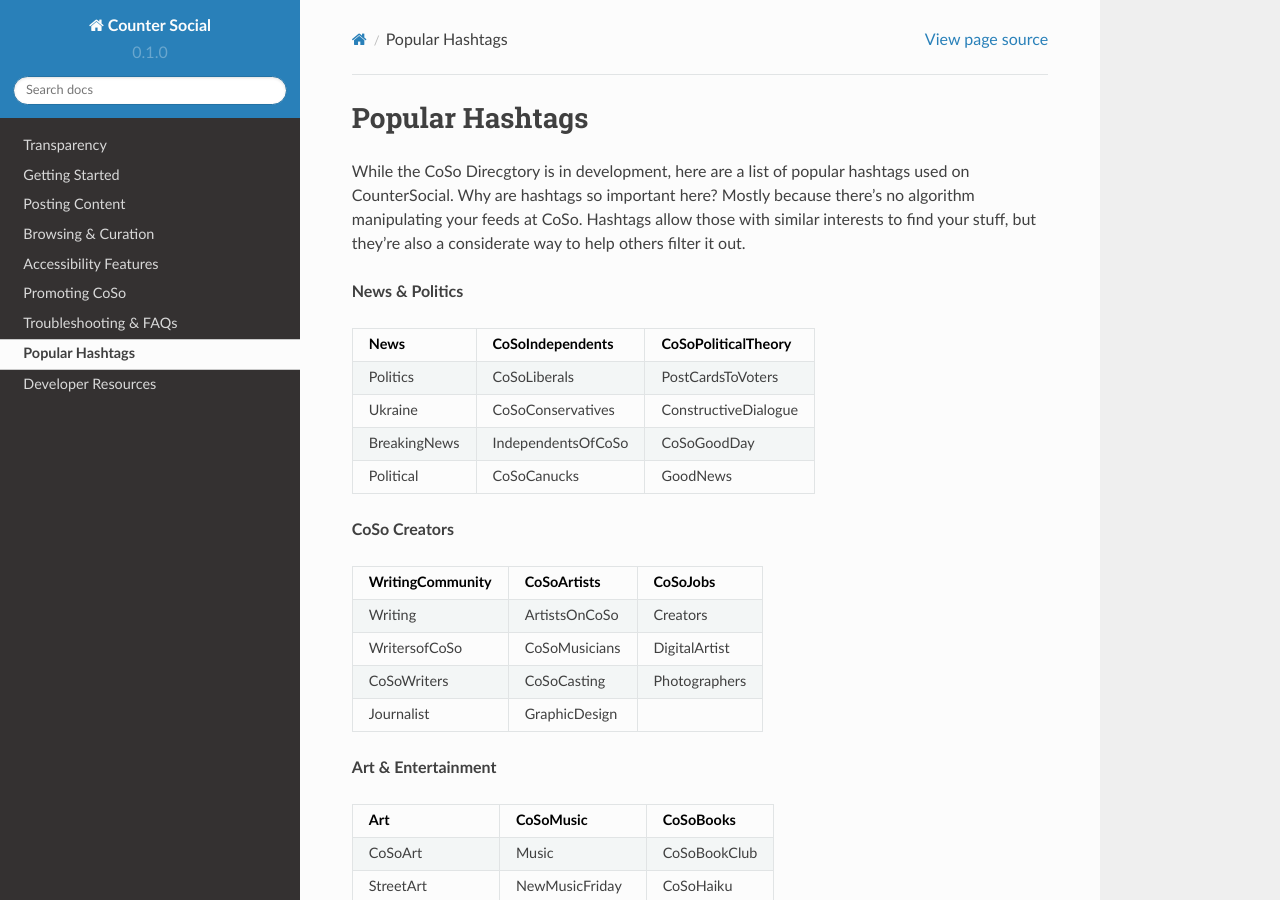
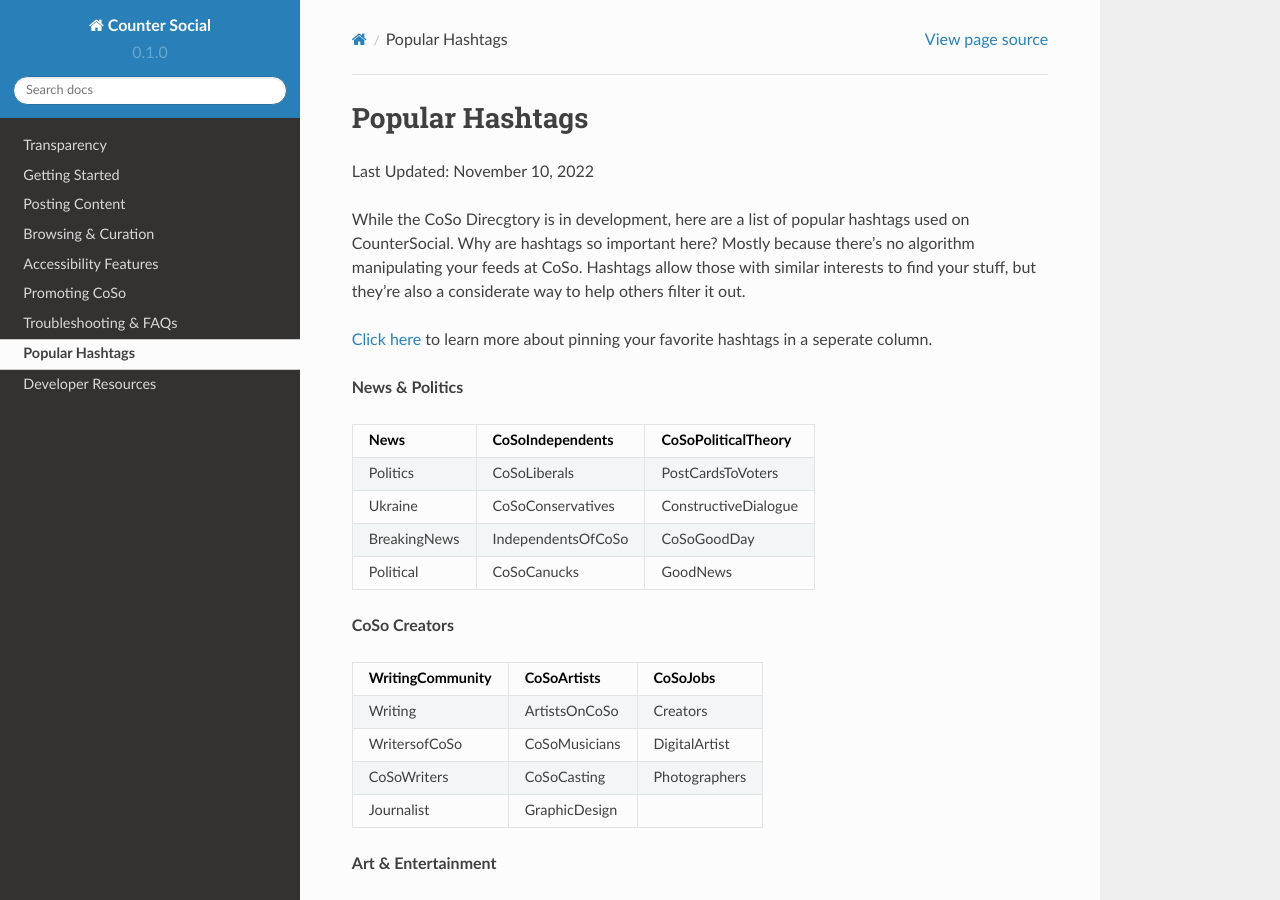
Before and after one commit to itskel/userguide, a Sphinx documentation site: the page built from docs/source/popular-hashtags.rst, in a window 1280 px wide and 900 px high. Built offline with Sphinx 7.4.7 and the Read the Docs theme 2.0.0, drawn with Linux system fonts in a browser that asks for light colours; pages that are not in the unit, such as notebooks, are missing from menus.

Commit message:
Update popular-hashtags.rst

```diff
--- a/docs/source/popular-hashtags.rst
+++ b/docs/source/popular-hashtags.rst
@@ -1,6 +1,11 @@
 Popular Hashtags
 =====
+
+Last Updated: November 10, 2022
+
 While the CoSo Direcgtory is in development, here are a list of popular hashtags used on CounterSocial. Why are hashtags so important here? Mostly because there's no algorithm manipulating your feeds at CoSo. Hashtags allow those with similar interests to find your stuff, but they're also a considerate way to help others filter it out.
+
+`Click here <https://coso-userguide.readthedocs.io/en/latest/browsing-and-curation.html#how-to-add-or-remove-columns>`_ to learn more about pinning your favorite hashtags in a seperate column.
 
 **News & Politics**
 
```
